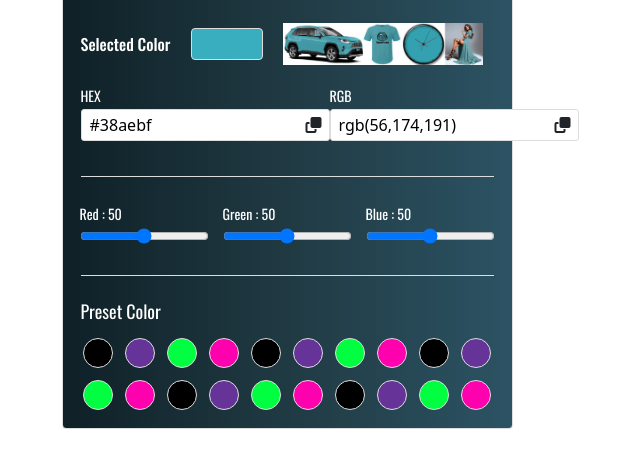
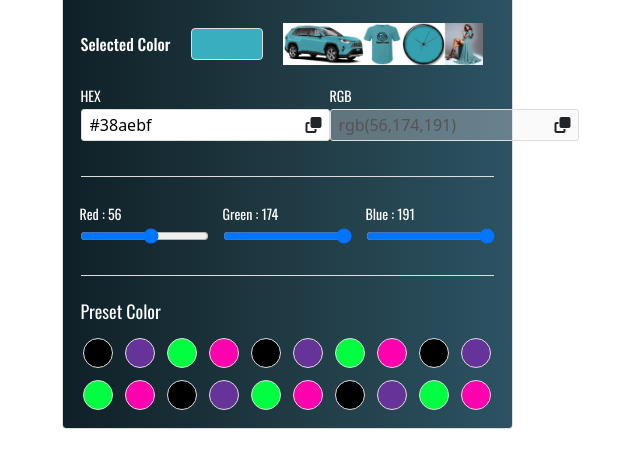
Before and after one commit to liton-das/favorite-color-picker, a plain HTML site: page index.html in a window 1280 px wide. Both pictures are taken after a click on the button "Pick Color". Shown: the part 112-580 px from the top of the page, without its empty margins (353-993 px from the left). Drawn offline with nearby package versions, Linux system fonts and the light colour scheme.

Commit message:
upgrade the input range functionality

```diff
--- a/css/style.css
+++ b/css/style.css
@@ -169,6 +169,10 @@ img{
     border: 1px solid #ddd;
     padding: 3px 8px 3px 8px;
 }
+.main_rgb .rgb_input::placeholder{
+    color: #ffffff;
+    z-index: -1;
+}
 /* ---------------- main_hexAndRgb_input css end ---------------- */
 /* ---------------- custom css start ---------------- */
 .range_main{
--- a/index.html
+++ b/index.html
@@ -42,7 +42,7 @@
                                 </div>
                                 <div class="main_rgb">
                                     <label for="rgb">RGB</label>
-                                    <input class="rgb_input" placeholder="rgb(71,143,186)" type="text" id="rgb" name="rgb">
+                                    <input class="rgb_input" placeholder="rgb(71,143,186)" disabled type="text" id="rgb" name="rgb">
                                      <span class="copy_rgb"><i class="fa-solid fa-clone"></i></span>
                                      <span class="copy_rgb check_iconTwo"><i class="fa-solid fa-circle-check"></i></span>
                                 </div>
--- a/js/script.js
+++ b/js/script.js
@@ -1,3 +1,9 @@
+/** default color  */
+let defautl_color={
+red:93,
+green:0,
+blue:92
+}
 window.onload=()=>{
     main()
 }
@@ -20,6 +26,7 @@ change_bgBtn.addEventListener('click',()=>{
     check_iconTwo.style = `display:none`
     copy_rgb.style = `display : block`
     let color = twoColorGenerator()
+    // let color = generateMultipleColor()
     update_dom(color)
 })
      /**
@@ -45,14 +52,12 @@ copy_rgb.addEventListener('click',()=>{
 let red_input = document.querySelector('.red_input')
 let blue_input = document.querySelector('.blue_input')
 let green_input = document.querySelector('.green_input')
-/**
- * this function will generate multiple color
- */
-const generateMultipleColor=()=>{
-   let color={
-        red:parseInt(red_input.value),
-        blue:parseInt(blue_input.value),
-        green:parseInt(green_input.value)
+// this function create a intiger number only this will get input range value
+const getRangeValue=()=>{
+    let color={
+        red:parseInt(red.value),
+        green:parseInt(green.value),
+        blue:parseInt(blue.value)
     }
     return color
 }
@@ -60,15 +65,16 @@ const generateMultipleColor=()=>{
  * this envet will change input range value when user change range button start
  */
 red_input.addEventListener('change',()=>{
-    let color=generateMultipleColor()
+    // let color = twoColorGenerator()
+    let color=getRangeValue()
     update_dom(color)
 })
 blue_input.addEventListener('change',()=>{
-    let color=generateMultipleColor()
+    let color=getRangeValue()
     update_dom(color)
 })
 green_input.addEventListener('change',()=>{
-    let color=generateMultipleColor()
+    let color=getRangeValue()
     update_dom(color)
 })
 /**
@@ -88,9 +94,12 @@ const update_dom=(color)=>{
     document.querySelector('.color_box').style = `background:${rgb}`
     document.querySelector('.rgb_input').value = `${rgb}`
     document.querySelector('.hex_input').value = `${hex}`
-    document.querySelector('.red_label').innerHTML = `Red : ${red_input.value}`
-    document.querySelector('.green_label').innerHTML = `Green : ${green_input.value}`
-    document.querySelector('.blue_label').innerHTML = `Blue : ${blue_input.value}`
+    document.querySelector('.red_label').innerHTML = `Red : ${color.red}`
+    document.querySelector('.green_label').innerHTML = `Green : ${color.green}`
+    document.querySelector('.blue_label').innerHTML = `Blue : ${color.blue}`
+    document.querySelector('.red_input').value = color.red
+    document.querySelector('.green_input').value = color.green
+    document.querySelector('.blue_input').value = color.blue
 }
 /**
  * this function will return color object
```
